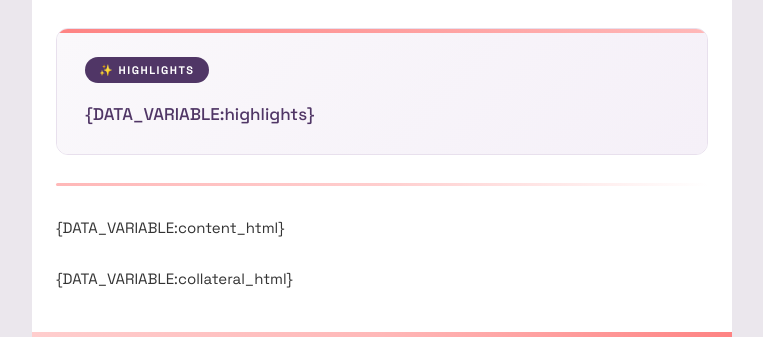
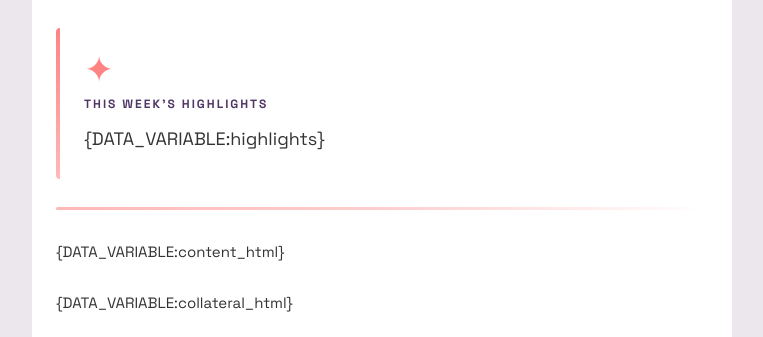
Before and after one commit to Helios-Software-Group/Lilee-Newsletter-Agent, a website: page email-template/index.html in a window 1280 px wide. Shown: the part 235-572 px from the top of the page, without its empty margins (258-1021 px from the left). Drawn offline with Linux system fonts and the light colour scheme.

Commit message:
Style: premium highlights design with left accent bar
- Coral gradient left border for visual weight
- Large decorative star icon (✦)
- Clean typography hierarchy
- Minimal, editorial aesthetic

```diff
--- a/email-template/index.html
+++ b/email-template/index.html
@@ -543,17 +543,16 @@
                   <tbody>
                     <tr>
                       <td align="left" style="font-size:0px;padding:0;word-break:break-word;">
-                        <div style="border-radius:12px;overflow:hidden;border:1px solid #e8e0ed;">
-                          <!-- Coral accent bar -->
-                          <div style="height:4px;background:linear-gradient(90deg, #FE8383 0%, #FFB8B8 100%);"></div>
-                          <!-- Content area -->
-                          <div style="background:linear-gradient(135deg, #faf8fb 0%, #f5f0f8 100%);padding:24px 28px;">
-                            <div style="margin-bottom:16px;">
-                              <span style="display:inline-block;background:#503666;color:#ffffff;padding:6px 14px;border-radius:20px;font-family:'Space Grotesk', 'Helvetica Neue', Arial, sans-serif;font-size:11px;font-weight:700;letter-spacing:1.5px;text-transform:uppercase;">✨ HIGHLIGHTS</span>
-                            </div>
-                            <div style="font-family:'Space Grotesk', 'Helvetica Neue', Arial, sans-serif;font-size:17px;line-height:1.8;color:#503666;font-weight:500;">{DATA_VARIABLE:highlights}</div>
-                          </div>
-                        </div>
+                        <table cellpadding="0" cellspacing="0" border="0" width="100%">
+                          <tr>
+                            <td width="4" style="background:linear-gradient(180deg, #FE8383 0%, #FFB8B8 100%);border-radius:4px 0 0 4px;"></td>
+                            <td style="padding:24px 28px 24px 24px;">
+                              <div style="font-size:36px;line-height:1;color:#FE8383;margin-bottom:8px;">✦</div>
+                              <div style="font-family:'Space Grotesk', 'Helvetica Neue', Arial, sans-serif;font-size:12px;font-weight:700;color:#503666;text-transform:uppercase;letter-spacing:2px;margin-bottom:12px;">This Week's Highlights</div>
+                              <div style="font-family:'Space Grotesk', 'Helvetica Neue', Arial, sans-serif;font-size:18px;line-height:1.7;color:#333333;">{DATA_VARIABLE:highlights}</div>
+                            </td>
+                          </tr>
+                        </table>
                       </td>
                     </tr>
                   </tbody>
```
Also changed, not shown: 2 other files.
